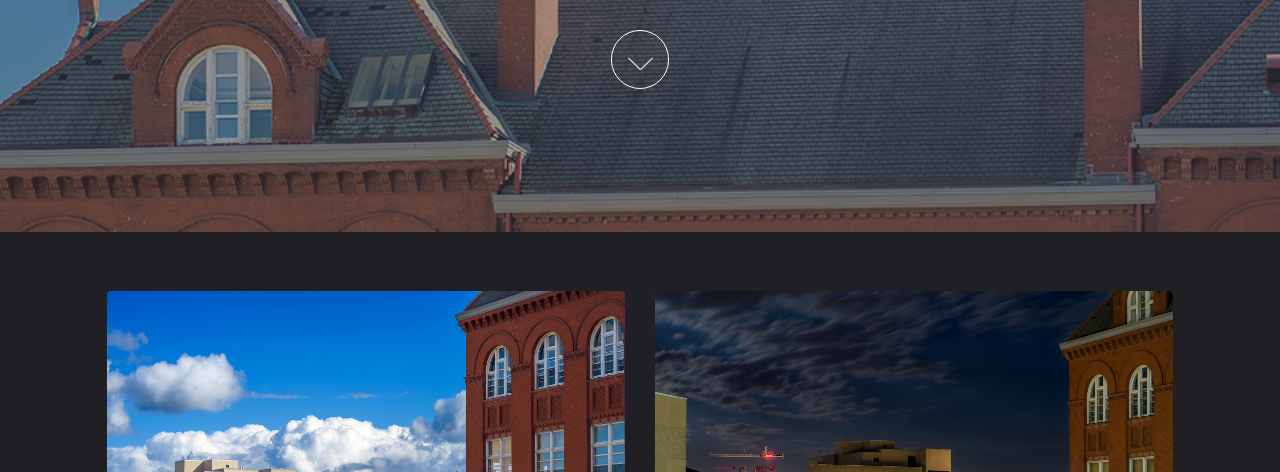
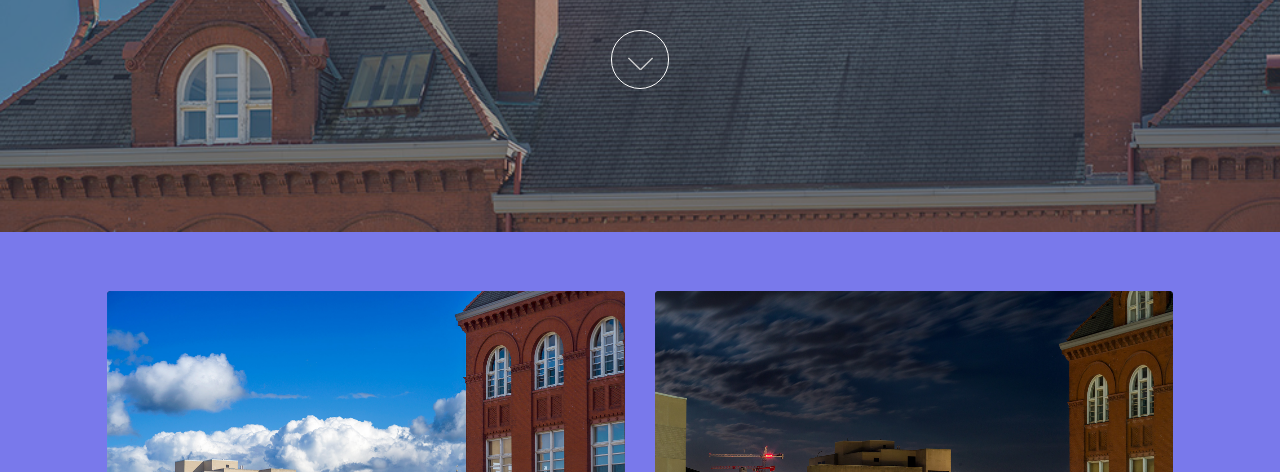
Before and after one commit to Ysong19/yuyugogo.github.io, a plain HTML site: page index.html in a window 1280 px wide. Shown: the part 328-800 px from the top of the page. Drawn offline with Linux system fonts and the light colour scheme.

Commit message:
bg change

```diff
--- a/assets/css/main.css
+++ b/assets/css/main.css
@@ -76,7 +76,7 @@
 	}
 
 	body {
-		background: #202024;
+		background: #7979eb;
 	}
 
 		body.is-loading *, body.is-loading *:before, body.is-loading *:after {
```
